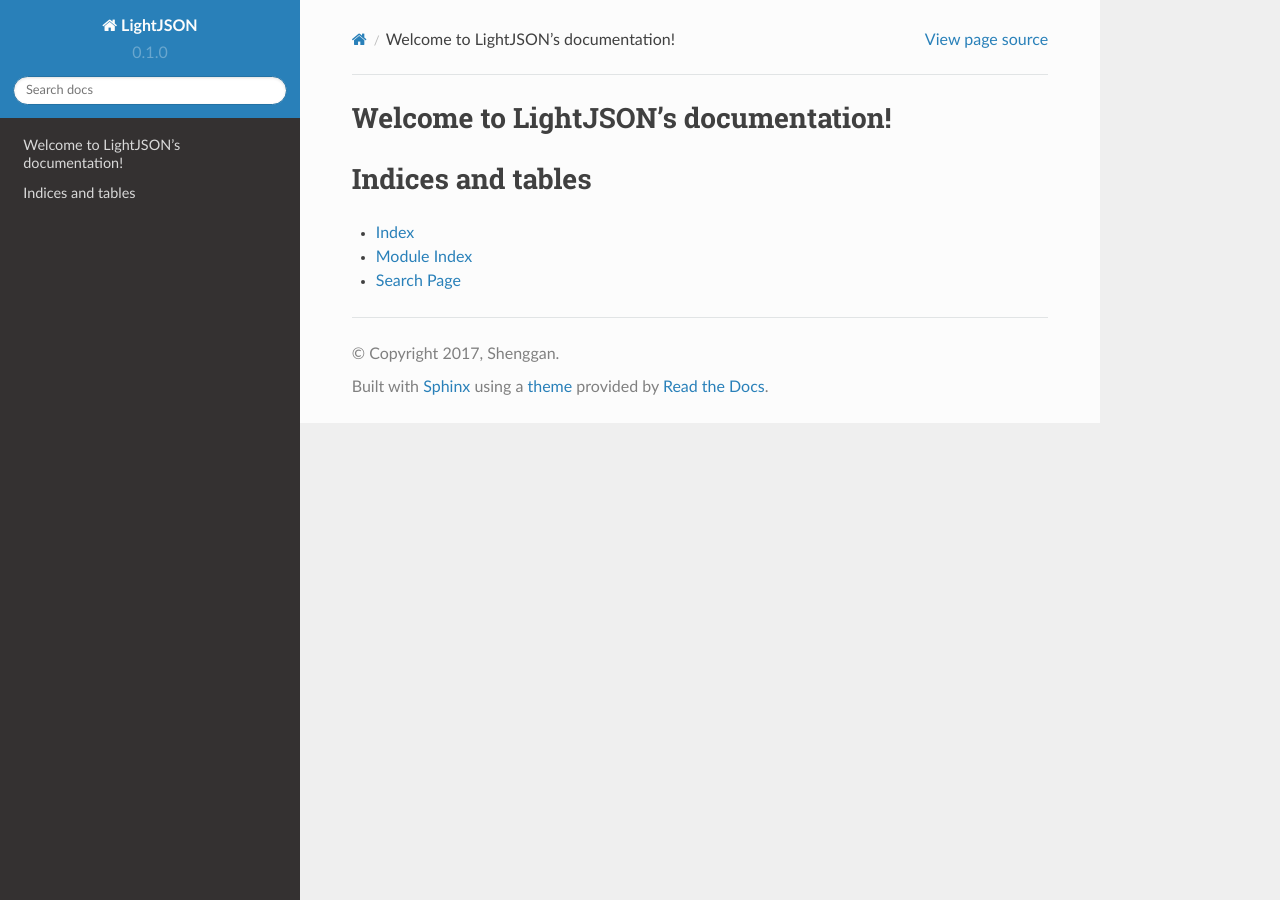
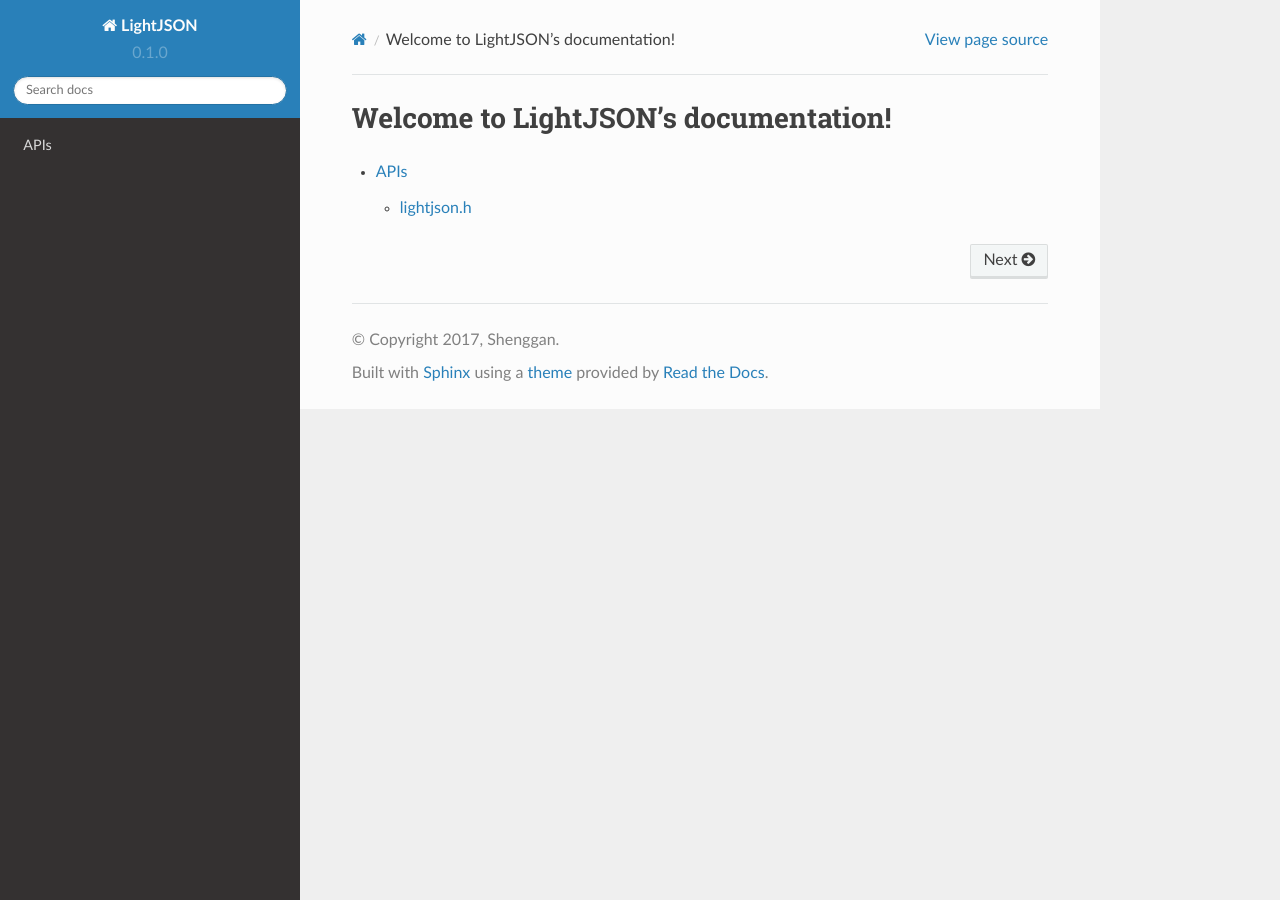
Before and after one commit to Shenggan/LightJSON, a Sphinx documentation site: the page built from docs/source/index.rst, in a window 1280 px wide. Built offline with Sphinx 7.4.7 and the Read the Docs theme 2.0.0, drawn with Linux system fonts in a browser that asks for light colours.

Commit message:
add some comtent to struct

```diff
--- /dev/null
+++ b/docs/source/api.rst
@@ -0,0 +1,7 @@
+APIs
+====
+
+lightjson.h
+________
+
+.. doxygenfile:: lightjson.h
--- a/docs/source/index.rst
+++ b/docs/source/index.rst
@@ -8,13 +8,5 @@
 
 .. toctree::
    :maxdepth: 2
-   :caption: Contents:
 
-
-
-Indices and tables
-==================
-
-* :ref:`genindex`
-* :ref:`modindex`
-* :ref:`search`
+   api.rst
```
Also changed, not shown: README.md (+5 -0 lines), 2 other files.
